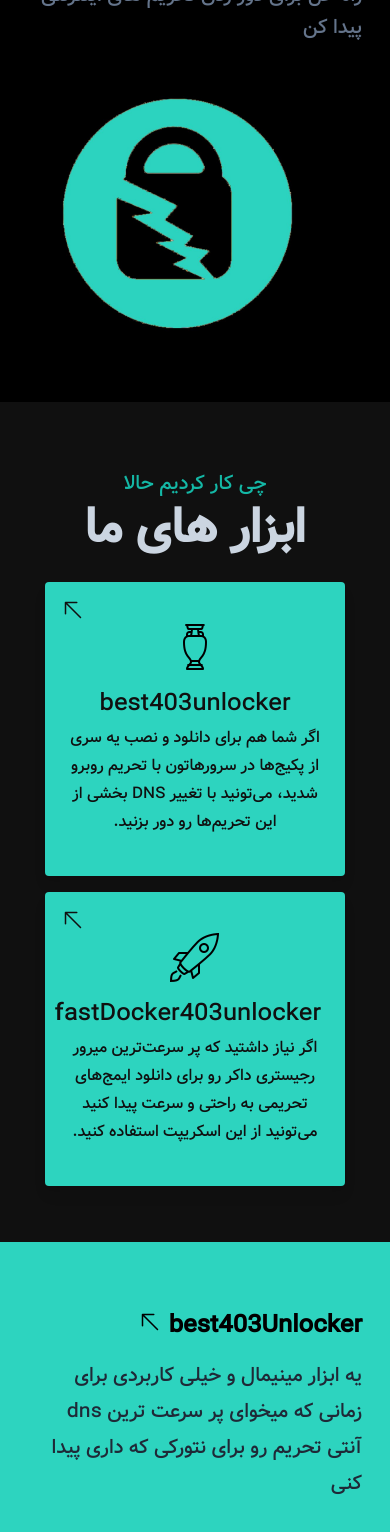
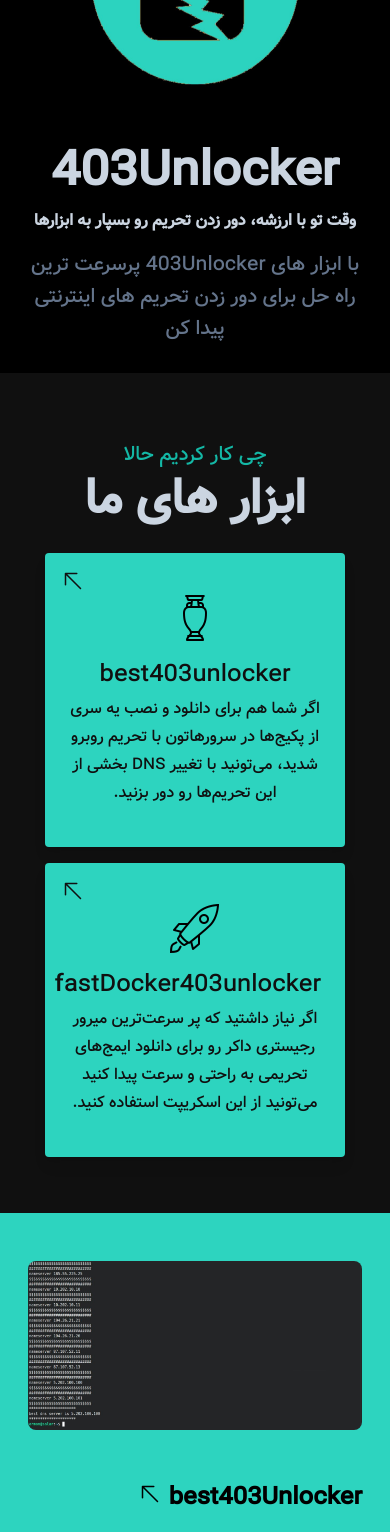
Before and after one commit to 403unlocker/403unlocker.ir, a Next.js app: page / in a window 390 px wide. Shown: the part 220-1752 px from the top of the page. Built offline with nearby package versions, Linux system fonts and the light colour scheme.

Commit message:
fix: change orders and text aligns in small and large screens

```diff
--- a/app/page.tsx
+++ b/app/page.tsx
@@ -21,27 +21,27 @@ const Home = () => {
           <div className="pt-5 text-center">
             <div className="max-w-6xl mx-auto">
               <div className="m-7 grid grid-cols-1 md:grid-cols-2 text-right content-center">
-                <div className="flex items-center">
+                <div className="flex items-center order-2 md:order-1">
                   <div className="space-y-4">
-                    <h1 className="flex flex-col items-start md:flex-row md:items-center pt-5 text-slate-300 font-black text-5xl gap-3">
+                    <h1 className="flex flex-col text-center md:text-start items-center md:flex-row pt-5 text-slate-300 font-black text-5xl gap-3">
                       <span>403Unlocker</span>
                       <span className="hidden md:inline-block">|</span>
                       <span className="text-base md:max-w-[20ch] ">
                         وقت تو با ارزشه، دور زدن تحریم رو بسپار به ابزارها
                       </span>
                     </h1>
-                    <h2 className="text-slate-500 leading-8 md:max-w-lg text-xl font-medium">
+                    <h2 className="text-slate-500 text-center md:text-start leading-8 md:max-w-lg text-xl font-medium">
                       با ابزار های 403Unlocker پرسرعت ترین راه حل برای دور زدن
                       تحریم های اینترنتی پیدا کن
                     </h2>
                   </div>
                 </div>
-                <div className="text-center">
+                <div className="text-center order-1 md:order-2">
                   <Image
                     priority
                     src={SimpleLogo}
                     alt="home-page-image"
-                    className="w-full max-w-sm ml-auto mr-auto md:ml-0 mb-8"
+                    className="w-full pl-8 max-w-sm ml-auto mr-auto md:ml-0 mb-8"
                   />
                 </div>
               </div>
@@ -115,7 +115,7 @@ const Home = () => {
           <div className="py-5 text-center">
             <div className="max-w-6xl mx-auto">
               <div className="m-7 grid grid-cols-1 md:grid-cols-2 gap-8">
-                <div className="flex items-center justify-center md:justify-end">
+                <div className="flex items-center justify-center md:justify-end order-2 md:order-1">
                   <div className=" text-right">
                     <Link
                       href="https://github.com/403unlocker/best403unlocker"
@@ -131,7 +131,7 @@ const Home = () => {
                     </p>
                   </div>
                 </div>
-                <div className="text-center">
+                <div className="text-center order-1 md:order-2">
                   <Image
                     src={Best403}
                     alt="best403unlocker"
```
